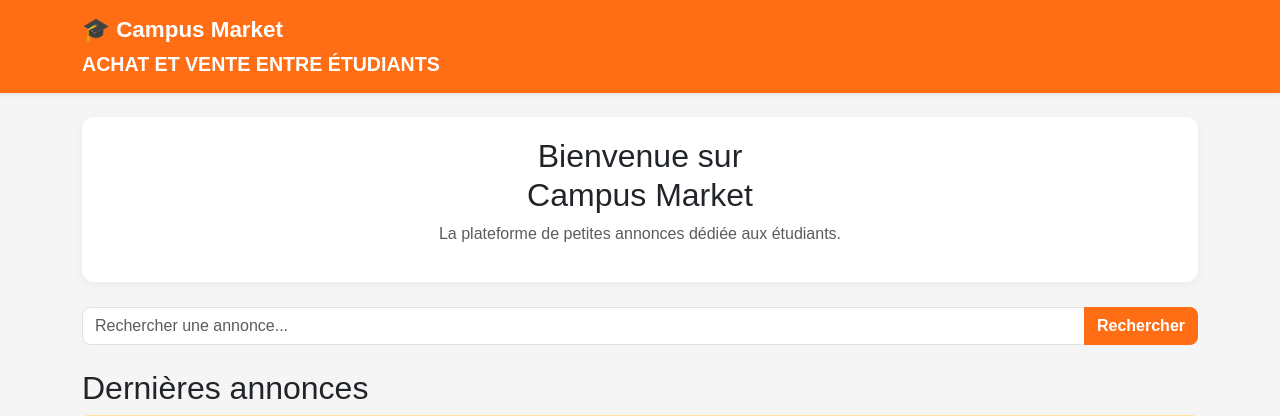
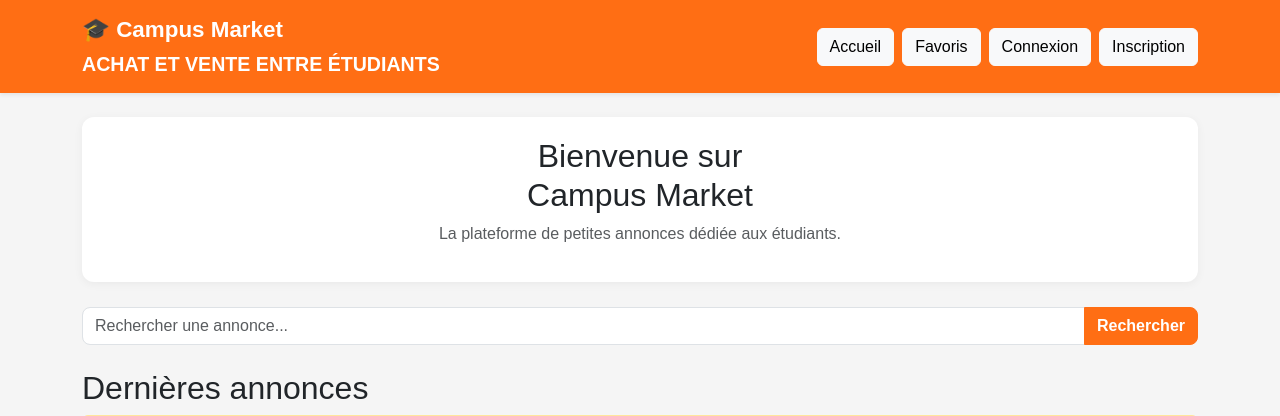
Before and after one commit to anna-vml/Projet-Leboncoin, a PHP site: page / in a window 1280 px wide. Shown: the top 416 px of the page. Run offline with PHP 8.4, Linux system fonts and the light colour scheme; data that the repository does not hold is empty.

Commit message:
Update index.php

```diff
--- a/index.php
+++ b/index.php
@@ -39,6 +39,45 @@
                  <small>ACHAT ET VENTE ENTRE ÉTUDIANTS</small>
              </div>
           </a>
+            <div class="d-flex gap-2">
+
+
+
+             <a href="index.php" class="btn btn-light">Accueil</a>
+             <a href="favoris.php" class="btn btn-light">Favoris</a>
+
+
+
+                <?php if(isset($_SESSION['user_id'])) { ?>
+
+                 <a href="profil.php" class="btn btn-light">Profil</a>
+
+                  <a href="creer_annonce.php" class="btn btn-light">Créer annonce</a>
+
+                  <a href="mes_annonces.php" class="btn btn-light">Mes annonces</a>
+
+                  <a href="favoris.php" class="btn btn-light">Favoris</a>
+
+                   <?php if($_SESSION['user_role'] == 'admin') { ?>
+                     <a href="admin_utilisateurs.php" class="btn btn-light">Admin</a>
+                   <?php } ?>
+
+                 <a href="action_deconnexion.php" class="btn btn-warning">
+                    Déconnexion
+                 </a>
+
+                <?php }
+                else { ?>
+
+                   <a href="connexion.php" class="btn btn-light">Connexion</a>
+
+                   <a href="inscription.php" class="btn btn-light">Inscription</a>
+
+                <?php } ?>
+
+            </div>
+
+
 
         </div>
     </nav>
@@ -129,6 +168,12 @@
                                 >
                                   Voir l'annonce
                                 </a>
+                                <a
+                                  href="favoris.php?id=<?= $annonce['id'] ?>"
+                                  class="btn btn-outline-danger mt-2"
+                                >
+                                   ❤️ Ajouter aux favoris
+                                </a>
 
                             </div>
 
```
